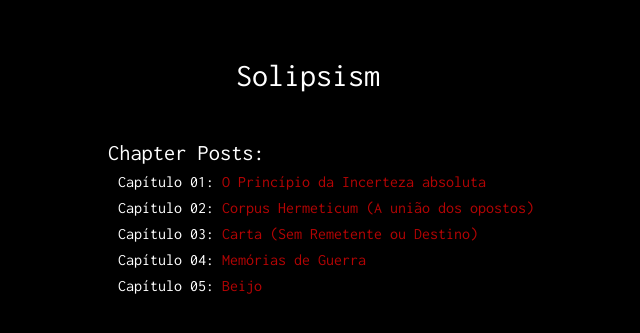
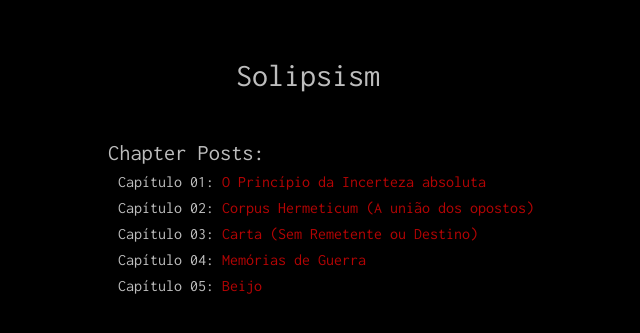
Before and after one commit to sorathpanzer/sorathpanzer.github.io, a Jekyll site: the page built from index.html, in a window 1280 px wide. Shown: the top 333 px of the page, without its empty margins (232-872 px from the left). Built offline with Jekyll 4.4.1, drawn with Linux system fonts in a browser that asks for light colours.

Commit message:
Update main.scss

```diff
--- a/assets/css/main.scss
+++ b/assets/css/main.scss
@@ -5,7 +5,7 @@
 @import "config";
 
 body {
-    color: #FFFFFF;
+    color: #BDBDBD;
     background: #000000;
     background-color: #000000;
     foreground-color: #BDBDBD;
```
